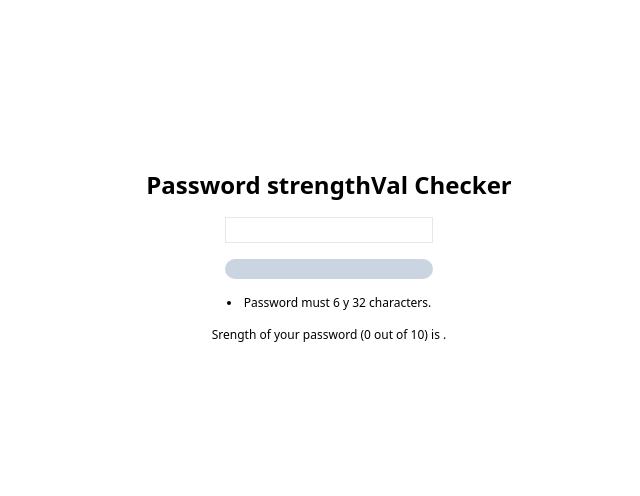
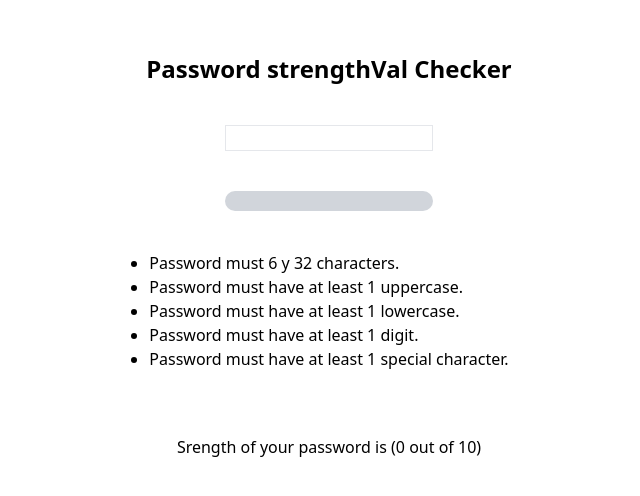
Before and after one commit to SofiaBargues/password-strength-checker, a React (Vite) app: page / in a window 1280 px wide. Shown: the part 144-640 px from the top of the page, without its empty margins (311-951 px from the left). Built offline with nearby package versions, Linux system fonts and the light colour scheme.

Commit message:
SECOND ATTEMPR

```diff
--- /dev/null
+++ b/src/App-second.tsx
@@ -0,0 +1,117 @@
+import { useState } from "react";
+
+function kindOfChar(char: string) {
+  const charCode = char.charCodeAt(0);
+  console.log(charCode);
+  if (charCode >= "0".charCodeAt(0) && charCode <= "9".charCodeAt(0))
+    return "digit";
+  else if (charCode >= "a".charCodeAt(0) && charCode <= "z".charCodeAt(0))
+    return "lowercase letter";
+  else if (charCode >= "A".charCodeAt(0) && charCode <= "Z".charCodeAt(0))
+    return "uppercase letter";
+  else return "special character";
+}
+
+function contain(inputValue: string) {
+  let length = false;
+  let uppercase = false;
+  let lowercase = false;
+  let digit = false;
+  let special = false;
+  let strengthVal = 0;
+  if (inputValue.length <= 3) {
+    strengthVal = 0;
+  } else {
+    strengthVal += 2;
+    length = true;
+    for (const char of inputValue) {
+      if (kindOfChar(char) === "digit" && digit === false) {
+        strengthVal += 2;
+        digit = true;
+      } else if (
+        kindOfChar(char) === "special character" &&
+        special === false
+      ) {
+        strengthVal += 2;
+        special = true;
+      } else if (
+        kindOfChar(char) === "lowercase letter" &&
+        lowercase === false
+      ) {
+        strengthVal += 2;
+        lowercase = true;
+      } else if (
+        kindOfChar(char) === "uppercase letter" &&
+        uppercase === false
+      ) {
+        strengthVal += 2;
+        uppercase = true;
+      }
+    }
+  }
+  return { strengthVal, length, uppercase, lowercase, digit, special };
+}
+
+function App() {
+  const [inputValue, setInputValue] = useState("");
+  console.log(inputValue);
+  let strengthKind = "";
+
+  const { strengthVal, length, uppercase, lowercase, digit, special } = contain(inputValue);
+
+  if (strengthVal > 3 && strengthVal <= 6) strengthKind = "Weak";
+  else if (strengthVal > 6 && strengthVal <= 8) strengthKind = "Medium";
+  else if (strengthVal > 8) strengthKind = "Strong";
+
+  return (
+    <div className="flex flex-col justify-center  items-center h-screen m-auto gap-4">
+      <h1 className="font-bold text-2xl">Password strengthVal Checker</h1>
+      <input
+        value={inputValue}
+        onChange={(e) => setInputValue(e.target.value)}
+        className="border w-52 "
+      ></input>
+      <div>
+        <div className="bg-slate-300 w-52 h-5 rounded-full">
+          <div
+            className={
+              "h-5 rounded-full justify-start flex  " +
+              (strengthKind === "Weak"
+                ? "bg-red-600 w-12"
+                : strengthKind === "Medium"
+                ? "  bg-orange-600  w-32"
+                : strengthKind === "Strong"
+                ? "bg-green-600  w-52"
+                : "")
+            }
+          ></div>
+        </div>
+      </div>
+
+      <div className="text-xs">
+        {!length ? <li>Password must 6 y 32 characters.</li> : ""}
+        {length && !uppercase ? (
+          <li>Password must have at least 1 uppercase.</li>
+        ) : (
+          ""
+        )}
+        {length && !lowercase ? (
+          <li>Password must have at least 1 lowercase.</li>
+        ) : (
+          ""
+        )}
+        {length && !digit ? <li>Password must have at least 1 digit.</li> : ""}
+        {length && !special ? (
+          <li>Password must have at least 1 special character.</li>
+        ) : (
+          ""
+        )}
+      </div>
+      <div className="text-xs">
+        Srength of your password ({strengthVal} out of 10) is .
+      </div>
+    </div>
+  );
+}
+
+export default App;
--- a/src/App.tsx
+++ b/src/App.tsx
@@ -1,117 +1,122 @@
 import { useState } from "react";
 
-function kindOfChar(char: string) {
-  const charCode = char.charCodeAt(0);
-  console.log(charCode);
-  if (charCode >= "0".charCodeAt(0) && charCode <= "9".charCodeAt(0))
-    return "digit";
-  else if (charCode >= "a".charCodeAt(0) && charCode <= "z".charCodeAt(0))
-    return "lowercase letter";
-  else if (charCode >= "A".charCodeAt(0) && charCode <= "Z".charCodeAt(0))
-    return "uppercase letter";
-  else return "special character";
-}
-
-function contain(inputValue: string) {
-  let length = false;
-  let uppercase = false;
-  let lowercase = false;
-  let digit = false;
-  let special = false;
-  let strengthVal = 0;
-  if (inputValue.length <= 3) {
-    strengthVal = 0;
+function contain(str: string) {
+  const result: [number, boolean, boolean, boolean, boolean] = [
+    str.length,
+    false,
+    false,
+    false,
+    false,
+  ];
+  if (str.length >= 3) {
+    for (const char of str) {
+      const charVal = char.charCodeAt(0);
+      if (charVal >= "A".charCodeAt(0) && charVal <= "Z".charCodeAt(0)) {
+        result[1] = true;
+      } else if (charVal >= "a".charCodeAt(0) && charVal <= "z".charCodeAt(0)) {
+        result[2] = true;
+      } else if (charVal >= "0".charCodeAt(0) && charVal <= "9".charCodeAt(0)) {
+        result[3] = true;
       } else {
-    strengthVal += 2;
-    length = true;
-    for (const char of inputValue) {
-      if (kindOfChar(char) === "digit" && digit === false) {
-        strengthVal += 2;
-        digit = true;
-      } else if (
-        kindOfChar(char) === "special character" &&
-        special === false
-      ) {
-        strengthVal += 2;
-        special = true;
-      } else if (
-        kindOfChar(char) === "lowercase letter" &&
-        lowercase === false
-      ) {
-        strengthVal += 2;
-        lowercase = true;
-      } else if (
-        kindOfChar(char) === "uppercase letter" &&
-        uppercase === false
-      ) {
-        strengthVal += 2;
-        uppercase = true;
+        result[4] = true;
       }
     }
   }
-  return { strengthVal, length, uppercase, lowercase, digit, special };
+  return result;
+}
+
+function strength(result: [number, boolean, boolean, boolean, boolean]) {
+  let total = 0;
+  let isLongerThanThree = false;
+  if (result[0] >= 6 && !isLongerThanThree) {
+    total += 2;
+    isLongerThanThree = true;
+  }
+  if (result[1]) total += 2;
+  if (result[2]) total += 2;
+  if (result[3]) total += 2;
+  if (result[4]) total += 2;
+
+  return total;
 }
 
 function App() {
   const [inputValue, setInputValue] = useState("");
+  const containArr = contain(inputValue);
+  const totalStrength = strength(containArr);
+
   console.log(inputValue);
-  let strengthKind = "";
+  console.log(containArr);
 
-  const { strengthVal, length, uppercase, lowercase, digit, special } =
-    contain(inputValue);
-
-  if (strengthVal > 3 && strengthVal <= 6) strengthKind = "Weak";
-  else if (strengthVal > 6 && strengthVal <= 8) strengthKind = "Medium";
-  else if (strengthVal > 8) strengthKind = "Strong";
+  const handleInputChange = (event) => {
+    setInputValue(event.target.value);
+  };
 
   return (
-    <div className="flex flex-col justify-center  items-center h-screen m-auto gap-4">
-      <h1 className="font-bold text-2xl">Password strengthVal Checker</h1>
+    <>
+      <div className="flex items-center h-screen gap-10 justify-center   flex-col">
+        <div className="font-semibold text-2xl">
+          Password strengthVal Checker
+        </div>
         <input
+          id="passwordInput"
+          type="text"
+          // type="password"
           value={inputValue}
-        onChange={(e) => setInputValue(e.target.value)}
+          onChange={handleInputChange}
           className="border w-52 "
         ></input>
         <div>
-        <div className="bg-slate-300 w-52 h-5 rounded-full">
-          <div
-            className={
-              "h-5 rounded-full justify-start flex  " +
-              (strengthKind === "Weak"
-                ? "bg-red-600 w-12"
-                : strengthKind === "Medium"
-                ? "  bg-orange-600  w-32"
-                : strengthKind === "Strong"
-                ? "bg-green-600  w-52"
-                : "")
-            }
-          ></div>
+          <div className="h-5 w-52 bg-gray-300 rounded-full">
+            {inputValue.length == 0 ? null : totalStrength <= 4 ? (
+              <div className="h-5 w-12 bg-red-300 rounded-full"></div>
+            ) : totalStrength <= 8 ? (
+              <div className="h-5 w-36 bg-orange-300 rounded-full"></div>
+            ) : (
+              <div className="h-5 w-52 bg-green-300 rounded-full"></div>
+            )}
           </div>
         </div>
-
-      <div className="text-xs">
-        {!length ? <li>Password must 6 y 32 characters.</li> : ""}
-        {length && !uppercase ? (
-          <li>Password must have at least 1 uppercase.</li>
+        <ul className="list-disc h-36">
+          {containArr[0] < 6 ? (
+            <li>
+              <div>Password must 6 y 32 characters.</div>
+            </li>
           ) : (
             ""
           )}
-        {length && !lowercase ? (
-          <li>Password must have at least 1 lowercase.</li>
+          {!containArr[1] ? (
+            <li>
+              <div>Password must have at least 1 uppercase.</div>
+            </li>
           ) : (
             ""
           )}
-        {length && !digit ? <li>Password must have at least 1 digit.</li> : ""}
-        {length && !special ? (
-          <li>Password must have at least 1 special character.</li>
+          {!containArr[2] ? (
+            <li>
+              <div>Password must have at least 1 lowercase.</div>
+            </li>
           ) : (
             ""
           )}
+          {!containArr[3] ? (
+            <li>
+              <div>Password must have at least 1 digit.</div>
+            </li>
+          ) : (
+            ""
+          )}
+          {!containArr[4] ? (
+            <li>
+              <div>Password must have at least 1 special character.</div>
+            </li>
+          ) : (
+            ""
+          )}
+        </ul>
+        <div>Srength of your password is ({totalStrength} out of 10)</div>
       </div>
-      <div className="text-xs">
-        Srength of your password ({strengthVal} out of 10) is .
-      </div>
-    </div>
+    </>
   );
 }
 
```
Lines whose indentation alone changed are shown as unchanged.
